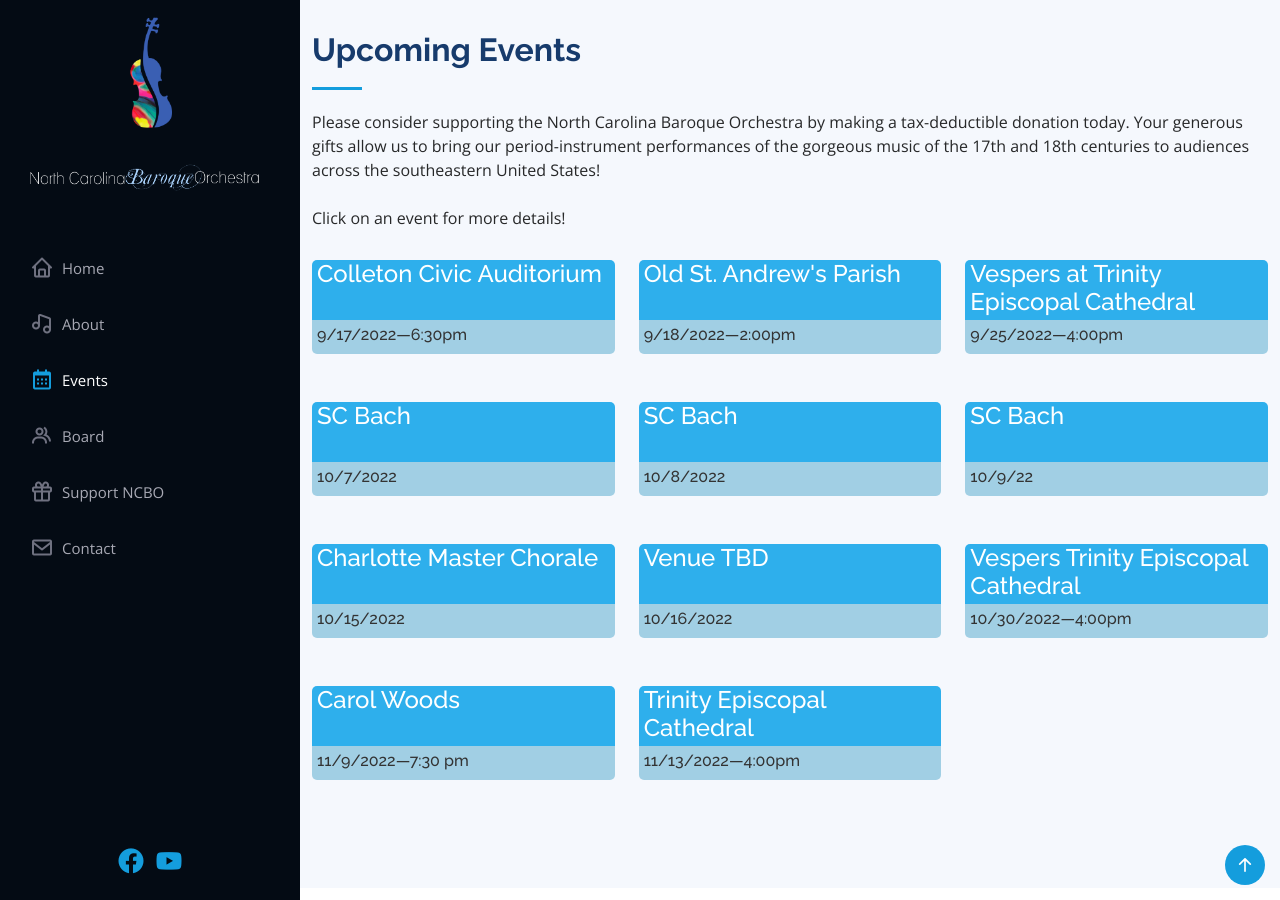
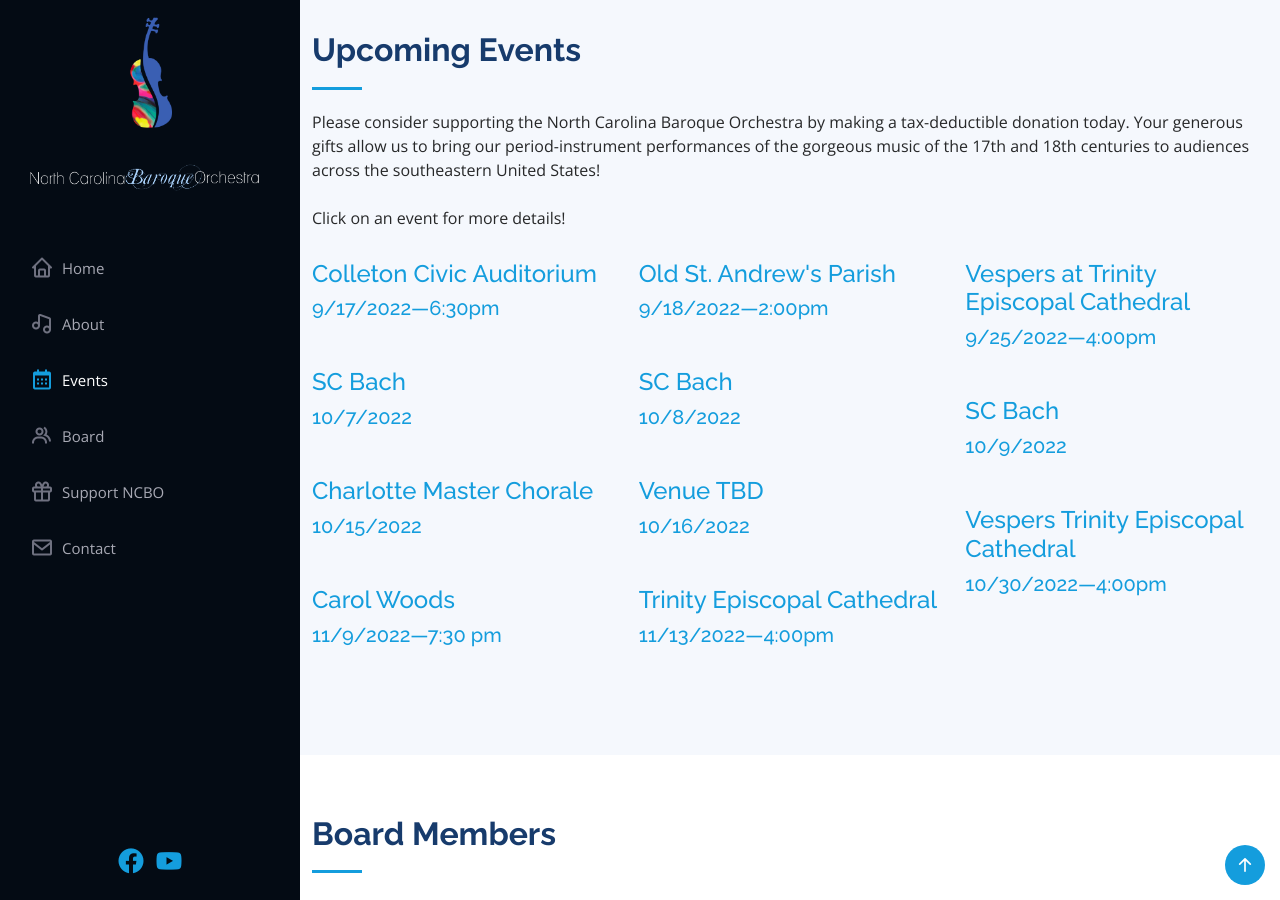
Before and after one commit to ncbaroqueorchestra/ncboweb, a Jekyll site: the page built from index.md, in a window 1280 px wide and 900 px high, scrolled down 2010 px. Built offline with Jekyll 4.4.1, drawn with Linux system fonts in a browser that asks for light colours; comment, search, counter and statistics services are not loaded.

Commit message:
added event popup

```diff
--- a/_data/events.yml
+++ b/_data/events.yml
@@ -49,7 +49,7 @@
   eventimageurl:
   eventdetailsurl: https://scbach.org
 - heading: SC Bach
-  eventdate: 10/9/22
+  eventdate: 10/9/2022
   eventtime:
   description:
   venue:
--- a/_includes/eventpopupwidget.html
+++ b/_includes/eventpopupwidget.html
@@ -1,101 +1,42 @@
 <!-- Modal -->
-<div class="modal fade" id="eventdetails{{numEvents}}" tabindex="-1" role="dialog" aria-labelledby="aria-eventdetails{{numEvents}}" aria-hidden="true">
-    <div class="modal-dialog masa-modal" role="document">
+<div class="modal fade" id="eventdetails{{numEvents}}" tabindex="-1" role="dialog" data-bs-backdrop="false" aria-labelledby="aria-eventdetails{{numEvents}}" aria-hidden="true">
+    <div class="modal-dialog modal-xl" role="document">
         <div class="modal-content">
             <div class="modal-header">
                 <div>
                     <h5 class="modal-title" >{{ event.heading }}</h5>
                     {{ event.eventdate | date: "%b %d, %Y" }} - {{ event.eventtime }}
                 </div>
-                <button type="button" class="close" data-dismiss="modal" aria-label="Close">
+                <button type="button" class="close" data-bs-dismiss="modal" aria-label="Close">
                     <span aria-hidden="true">&times;</span>
                 </button>
             </div>
             <div class="modal-body">
                 <div class="col-md-12">
                     <div class="row">
-                        <!-- <div class="col-md-6">
-                            <div class="pull-left">
-                                <img style="width: 300px;" src="assets/events/{{ site.data.sitedata.currentseason }}season/{{ event.smallimage }}" alt="{{ event.heading }}">
-                            </div>
-                        </div> -->
-
-                        <div class="col-md-6 contact">
-                            {% if event.program or event.notes or event.bios %}
-                            <div class="info">
-
-                                {% if event.program %}
-                                <a href="{{ event.program }}" target="_blank">
-                                    <i class="icofont-book"></i>
-                                    <h4>Program</h4>
-                                </a>
-                                <p></p>
-                                {% endif %} {% if event.notes %}
-                                <a href="{{ event.notes }}" target="_blank">
-                                    <i class="icofont-notepad"></i>
-                                    <h4>Performance Notes</h4>
-                                </a>
-                                <p></p>
-                                {% endif %} {% if event.bios %}
-                                <a href="{{ event.bios }}" target="_blank">
-                                    <i class="icofont-people"></i>
-                                    <h4>Performer Bios</h4>
-                                </a>
-                                <p></p>
-                                {% endif %} {% if event.videoarchive %}
-                                <a href="{{ event.videoarchive }}" target="_blank">
-                                    <i class="icofont-film"></i>
-                                    <h4>Video Archive</h4>
-                                </a>
-                                <p></p>
-                                {% endif %}
-                            </div>
-                            {% endif %}
-                        </div>
+                            <p>{{ event.description }}</p>
                     </div>
-                    {% if event.notice %}
+                    <div class="row">
+                        <p>{{ event.venue }}<br/>
+                        {{ event.address }}
+                        {% if event.mapurl %}
+                            <a href="{{ event.mapurl }}" target="_blank">
+                                Map
+                            </a>
+                        {% endif %}
+                        </p>
+                    </div>
+                    {% if event.ticketurl %}
+                    <div class="row">
+                        <a href="{{ event.ticketurl }}" target="_blank">Buy Tickets</a>
+                    </div>
+                    {% endif %}
+                    {% if event.eventdetailsurl %}
+                    <div class="row">
+                        <a href="{{ event.eventdetailsurl }}" target="_blank">More Details</a>
+                    </div>
+                    {% endif %}
                     <br/>
-                    <p style="background-color: #F7F5FF; padding: 30px;">{{ event.notice }}</p>
-                    {% endif %}
-
-                    {% if event.performancelink %}
-                        <br/>
-                        <p>
-                            <a href="{{ event.performancelink }}" target="_blank">
-                                WATCH ON M@SA!
-                            </a>
-                        </p>
-                    {% endif %}
-                    {% if event.fbperformancelink %}
-                        <br/>
-                        <p>
-                            <a href="{{ event.fbperformancelink }}" target="_blank">
-                                WATCH ON FACEBOOK!
-                            </a>
-                        </p>
-                    {% endif %}
-                    {% if event.ytperformancelink %}
-                        <br/>
-                        <p>
-                            <a href="{{ event.ytperformancelink }}" target="_blank">
-                                WATCH ON YOUTUBE!
-                            </a>
-                        </p>
-                    {% endif %}
-
-                    <br/>
-                    <div>{{ event.description }}</div>
-                </div>
-            </div>
-            <div class="modal-footer">
-                <div class="purchasebutton d-lg-block">
-                    <ul>
-                        {% if event.ticketlink contains "https" %}
-                        <li style="width:150px" class="get-started float-right"><a href="{{ event.ticketlink }}" target="_blank">BUY TICKETS</a></li>
-                        {% else %}
-                        <li style="width:150px;" class="get-started float-right"><a href="" style="background: #422F89;">{{ event.ticketlink }}</a></li>
-                        {% endif %}
-                    </ul>
                 </div>
             </div>
         </div>
--- a/_includes/events.md
+++ b/_includes/events.md
@@ -13,16 +13,15 @@
 
         {% assign numEvents = 0 %}
         {% for event in site.data.events %}
-
             <div class="col-lg-4 col-md-6 portfolio-item">
-              <div class="portfolio-wrap">
-                <a class="portfolio-content" data-toggle="modal" data-target="#eventdetails{{numEvents}}" href="">
+            <a style="text-decoration: none; outline: none;" data-bs-toggle="modal" data-bs-target="#eventdetails{{numEvents}}" href="#eventdetails{{numEvents}}">
+                <div>
                     <h4>{{ event.heading }}</h4>
                     <h5>{{ event.eventdate }}{% if event.eventtime%}&mdash;{% endif %}{{ event.eventtime }}</h5>
-                </a>
-                {% include eventpopupwidget.html %}
-              </div>
+                </div>
+            </a>
           </div>
+          {% include eventpopupwidget.html %}
           {% assign numEvents = numEvents | plus: 1 %}
         {% endfor %}
 
--- a/assets/css/style.css
+++ b/assets/css/style.css
@@ -249,6 +249,11 @@
     line-height: 24px;
     margin-bottom: 30px;
   }
+}
+
+/* Modal */
+.modal-header {
+  background: #dbd5fd;
 }
 
 /*--------------------------------------------------------------
```
